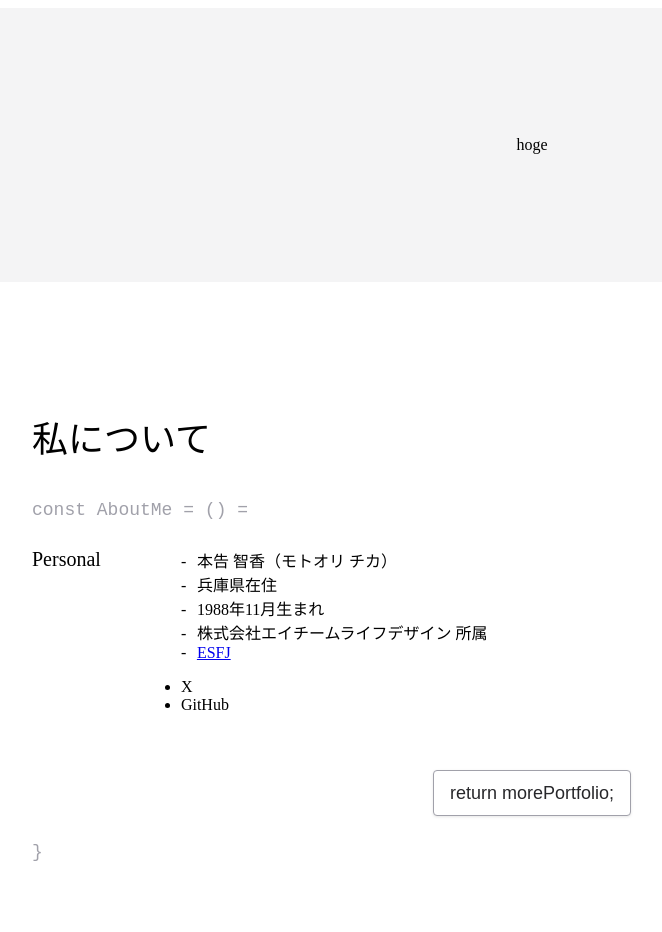
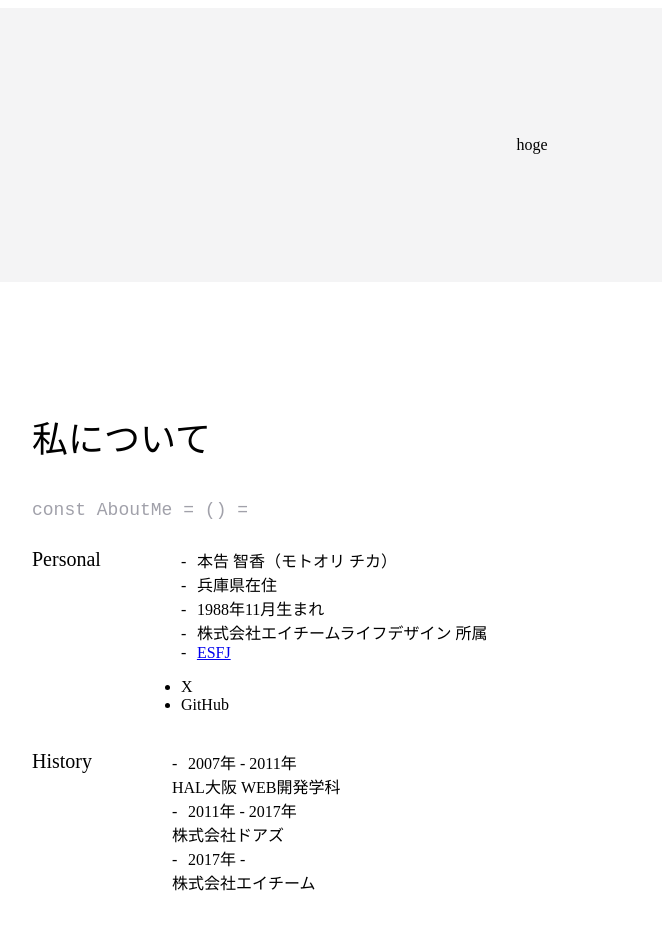
Before and after one commit to chika-create/portfolio, a Next.js app: page /profile in a window 1280 px wide. Shown: the top 932 px of the page, without its empty margins (108-770 px from the left). Built offline with nearby package versions, Linux system fonts and the light colour scheme.

Commit message:
:sparkles: プロフィールページにhistoryを追加

```diff
--- a/pages/profile/index.tsx
+++ b/pages/profile/index.tsx
@@ -40,6 +40,30 @@ export default function profile() {
               </ul>
             </dd>
           </dl>
+          <dl className={styles.profile}>
+            <dt className={styles.profile__title}>History</dt>
+            <dd>
+              <ul className={styles.profile__list}>
+                <li className={styles.profile__listItem}>
+                  <time datetime="2007-04-01">2007年</time> -{" "}
+                  <time datetime="2011-03-31">2011年</time>
+                  <br />
+                  HAL大阪 WEB開発学科
+                </li>
+                <li className={styles.profile__listItem}>
+                  <time datetime="2011-04-01">2011年</time> -{" "}
+                  <time datetime="2017-04-31">2017年</time>
+                  <br />
+                  株式会社ドアズ
+                </li>
+                <li className={styles.profile__listItem}>
+                  <time datetime="2017-05-01">2017年</time> -
+                  <br />
+                  株式会社エイチーム
+                </li>
+              </ul>
+            </dd>
+          </dl>
           <LinkButton>return morePortfolio;</LinkButton>
           <code className={styles.codeText}>{"}"}</code>
         </section>
```
